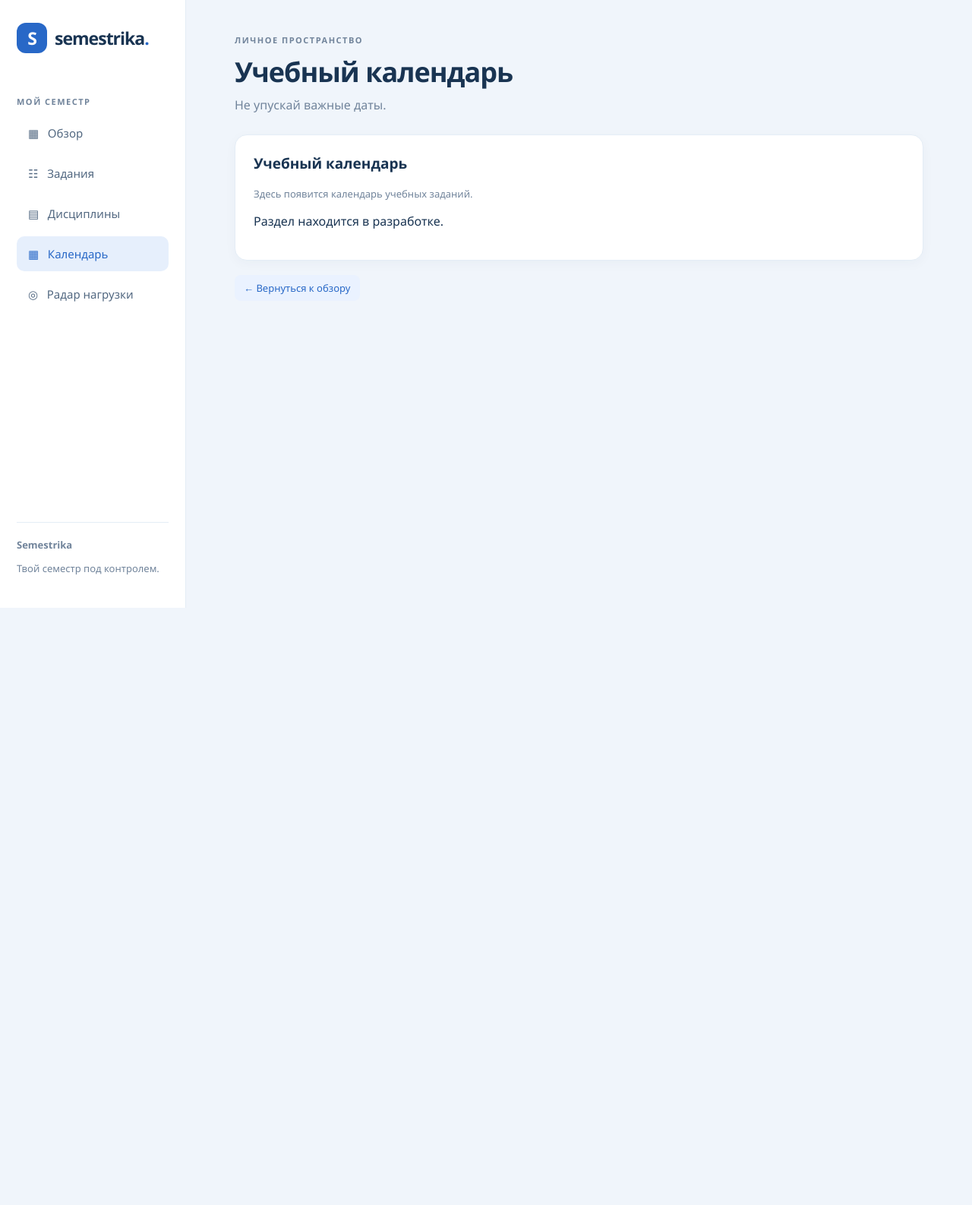
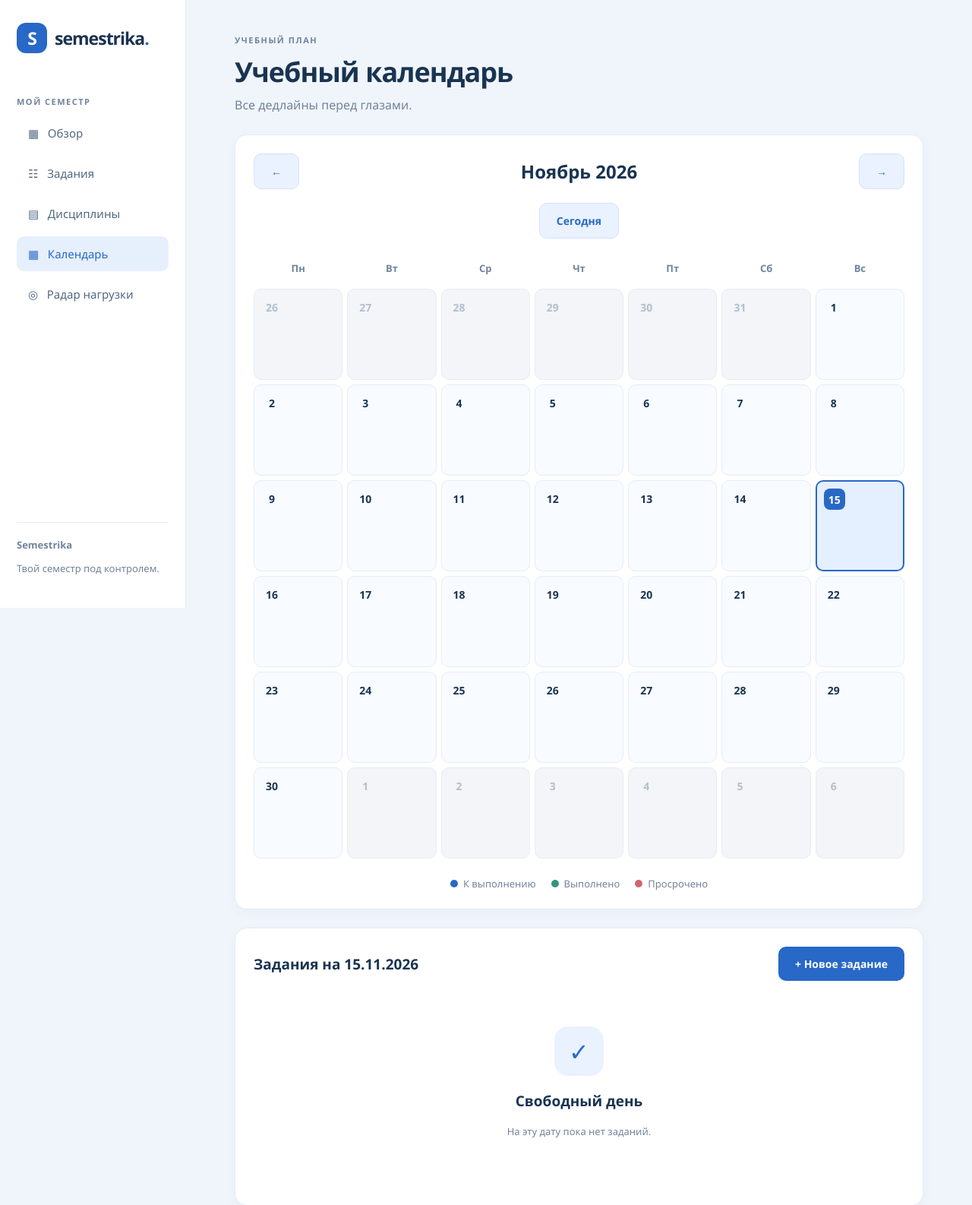
Before and after one commit to Linberg887/Semestrika, a Django app: page /calendar/ in a window 1280 px wide. Shown: the top 1586 px of the page at 76% size. Before the commit the page ends 800 px from the top, so only its background shows below. Run offline with Django 5.2, Linux system fonts and the light colour scheme; tables that the repository leaves empty hold one stand-in row (values such as "Sample post").

Commit message:
Implement interactive academic calendar

```diff
--- a/planner/static/planner/css/styles.css
+++ b/planner/static/planner/css/styles.css
@@ -696,3 +696,165 @@ h1 {
         grid-template-columns: 1fr;
     }
 }
+
+/* Учебный календарь */
+
+.calendar-toolbar {
+    display: flex;
+    justify-content: space-between;
+    align-items: center;
+    gap: 15px;
+}
+
+.calendar-toolbar h2 {
+    margin: 0;
+    font-size: 24px;
+}
+
+.calendar-today {
+    display: flex;
+    justify-content: center;
+    margin: 18px 0;
+}
+
+.calendar-scroll {
+    overflow-x: auto;
+}
+
+.calendar-grid {
+    display: grid;
+    grid-template-columns: repeat(7, minmax(0, 1fr));
+    gap: 6px;
+    min-width: 660px;
+}
+
+.weekday {
+    text-align: center;
+    color: var(--muted);
+    font-size: 13px;
+    font-weight: 600;
+    padding: 12px;
+}
+
+.calendar-day {
+    min-height: 120px;
+    padding: 9px;
+    border: 1px solid var(--border);
+    background: #f8fbff;
+    border-radius: 10px;
+    transition: background 0.2s;
+}
+
+.calendar-day:hover {
+    background: #edf4ff;
+}
+
+.calendar-day.other-month {
+    background: #f3f5f8;
+    color: #b3bfcd;
+}
+
+.calendar-day.today {
+    border: 2px solid var(--primary);
+}
+
+.calendar-day.selected-day {
+    background: #e4efff;
+    border-color: var(--primary);
+}
+
+.day-number {
+    display: grid;
+    place-items: center;
+    width: 28px;
+    height: 28px;
+    margin-bottom: 7px;
+    font-size: 14px;
+    font-weight: 600;
+    border-radius: 8px;
+}
+
+a.day-number:hover {
+    background: var(--primary);
+    color: white;
+}
+
+.today .day-number {
+    background: var(--primary);
+    color: white;
+}
+
+.calendar-task {
+    display: block;
+    padding: 6px 8px;
+    margin-bottom: 5px;
+    border-radius: 6px;
+    font-size: 11px;
+    font-weight: 600;
+    white-space: nowrap;
+    overflow: hidden;
+    text-overflow: ellipsis;
+}
+
+.calendar-task:hover {
+    filter: brightness(0.94);
+}
+
+.event-active {
+    background: #dceaff;
+    color: #2868c7;
+}
+
+.event-completed {
+    background: #dff1e9;
+    color: #25805f;
+}
+
+.event-overdue {
+    background: #fce5e9;
+    color: #bf4555;
+}
+
+.calendar-legend {
+    display: flex;
+    justify-content: center;
+    flex-wrap: wrap;
+    gap: 20px;
+    margin-top: 24px;
+    color: var(--muted);
+    font-size: 13px;
+}
+
+.calendar-legend span {
+    display: flex;
+    align-items: center;
+    gap: 7px;
+}
+
+.calendar-legend i {
+    width: 10px;
+    height: 10px;
+    border-radius: 50%;
+}
+
+.legend-active {
+    background: #2868c7;
+}
+
+.legend-completed {
+    background: #32967d;
+}
+
+.legend-overdue {
+    background: #cf6570;
+}
+
+#day-agenda .section-heading {
+    flex-wrap: wrap;
+    gap: 15px;
+    margin-bottom: 20px;
+}
+
+#day-agenda .section-heading h2 {
+    margin: 0;
+}
--- /dev/null
+++ b/planner/templates/planner/calendar.html
@@ -0,0 +1,163 @@
+
+{% extends 'planner/base.html' %}
+
+{% block title %}Учебный календарь — Semestrika{% endblock %}
+
+{% block content %}
+
+<header class="page-header">
+    <span class="eyebrow">УЧЕБНЫЙ ПЛАН</span>
+    <h1>Учебный календарь</h1>
+    <p>Все дедлайны перед глазами.</p>
+</header>
+
+<section class="panel">
+
+    <div class="calendar-toolbar">
+
+        {% if previous_month %}
+            <a class="btn-secondary"
+               href="?year={{ previous_month.year }}&month={{ previous_month.month }}">
+                ←
+            </a>
+        {% endif %}
+
+        <h2>{{ first_day|date:"F Y"|capfirst }}</h2>
+
+        {% if next_month %}
+            <a class="btn-secondary"
+               href="?year={{ next_month.year }}&month={{ next_month.month }}">
+                →
+            </a>
+        {% endif %}
+
+    </div>
+
+    <div class="calendar-today">
+        <a class="btn-secondary" href="{% url 'planner:calendar' %}">
+            Сегодня
+        </a>
+    </div>
+
+    <div class="calendar-scroll">
+
+        <div class="calendar-grid">
+
+            <div class="weekday">Пн</div>
+            <div class="weekday">Вт</div>
+            <div class="weekday">Ср</div>
+            <div class="weekday">Чт</div>
+            <div class="weekday">Пт</div>
+            <div class="weekday">Сб</div>
+            <div class="weekday">Вс</div>
+
+            {% for week in weeks %}
+                {% for day in week %}
+
+                    <div class="calendar-day
+                        {% if not day.in_month %}other-month{% endif %}
+                        {% if day.date == today %}today{% endif %}
+                        {% if day.date == selected_date %}selected-day{% endif %}">
+
+                        {% if day.in_month %}
+
+                            <a class="day-number"
+                               href="?year={{ year }}&month={{ month }}&day={{ day.date.day }}#day-agenda">
+                                {{ day.date.day }}
+                            </a>
+
+                            {% for task in day.tasks|slice:":3" %}
+
+                                <a href="{% url 'planner:task_detail' task.id %}"
+                                   title="{{ task.title }}"
+                                   class="calendar-task
+                                   {% if task.status == 'completed' %}
+                                       event-completed
+                                   {% elif task.deadline < today %}
+                                       event-overdue
+                                   {% else %}
+                                       event-active
+                                   {% endif %}">
+
+                                    {{ task.title }}
+
+                                </a>
+
+                            {% endfor %}
+
+                            {% if day.tasks|length > 3 %}
+                                <a class="muted"
+                                   href="?year={{ year }}&month={{ month }}&day={{ day.date.day }}#day-agenda">
+                                    Все задания ({{ day.tasks|length }})
+                                </a>
+                            {% endif %}
+
+                        {% else %}
+
+                            <span class="day-number">{{ day.date.day }}</span>
+
+                        {% endif %}
+
+                    </div>
+
+                {% endfor %}
+            {% endfor %}
+
+        </div>
+
+    </div>
+
+    <div class="calendar-legend">
+        <span><i class="legend-active"></i> К выполнению</span>
+        <span><i class="legend-completed"></i> Выполнено</span>
+        <span><i class="legend-overdue"></i> Просрочено</span>
+    </div>
+
+</section>
+
+<section class="panel" id="day-agenda">
+
+    <div class="section-heading">
+        <h2>Задания на {{ selected_date|date:"d.m.Y" }}</h2>
+
+        <a class="btn-primary"
+           href="{% url 'planner:task_create' %}?deadline={{ selected_date|date:'Y-m-d' }}">
+            + Новое задание
+        </a>
+    </div>
+
+    {% for task in selected_tasks %}
+
+        <div class="task">
+            <div class="task-info">
+                <a class="task-link"
+                   href="{% url 'planner:task_detail' task.id %}">
+                    <strong>{{ task.title }}</strong>
+                </a>
+
+                <p>{{ task.subject.name }}</p>
+                <p>Время выполнения: {{ task.estimated_hours }} ч.</p>
+            </div>
+
+            {% if task.status == 'completed' %}
+                <span class="green">Выполнено</span>
+            {% elif task.deadline < today %}
+                <span class="red">Просрочено</span>
+            {% else %}
+                <span class="orange">{{ task.get_status_display }}</span>
+            {% endif %}
+        </div>
+
+    {% empty %}
+
+        <div class="empty-state">
+            <div class="empty-icon">✓</div>
+            <h2>Свободный день</h2>
+            <p class="muted">На эту дату пока нет заданий.</p>
+        </div>
+
+    {% endfor %}
+
+</section>
+
+{% endblock %}
--- a/planner/views.py
+++ b/planner/views.py
@@ -5,6 +5,8 @@ from .forms import TaskForm, SubjectForm
 from django.db.models import Count, Q
 from django.db.models.deletion import ProtectedError
 from django.views.decorators.http import require_POST
+from calendar import Calendar
+from datetime import date, timedelta
 def home(request):
     today = timezone.localdate()
 
@@ -105,11 +107,78 @@ def subjects(request):
     })
 
 
+
 def calendar(request):
-    return render(request, 'planner/section.html', {
-        'title': 'Учебный календарь',
-        'description': 'Не упускай важные даты.',
-        'message': 'Здесь появится календарь учебных заданий.',
+    today = timezone.localdate()
+
+    try:
+        year = int(request.GET.get('year', today.year))
+        month = int(request.GET.get('month', today.month))
+
+        if not 1900 <= year <= 2100:
+            raise ValueError
+
+        first_day = date(year, month, 1)
+
+    except ValueError:
+        year = today.year
+        month = today.month
+        first_day = today.replace(day=1)
+
+    previous_month = (
+        first_day - timedelta(days=1)
+    ).replace(day=1)
+
+    next_month = (
+        first_day.replace(day=28) + timedelta(days=4)
+    ).replace(day=1)
+
+    default_day = today.day if (
+        year == today.year and month == today.month
+    ) else 1
+
+    try:
+        selected_date = date(
+            year, month,
+            int(request.GET.get('day', default_day))
+        )
+    except ValueError:
+        selected_date = date(year, month, default_day)
+
+    monthly_tasks = Task.objects.select_related('subject').filter(
+        deadline__gte=first_day,
+        deadline__lt=next_month
+    ).order_by('deadline', 'title')
+
+    tasks_by_date = {}
+
+    for task in monthly_tasks:
+        tasks_by_date.setdefault(task.deadline, []).append(task)
+
+    weeks = []
+
+    for week in Calendar(firstweekday=0).monthdatescalendar(year, month):
+        days = []
+
+        for current_date in week:
+            days.append({
+                'date': current_date,
+                'in_month': current_date.month == month,
+                'tasks': tasks_by_date.get(current_date, []),
+            })
+
+        weeks.append(days)
+
+    return render(request, 'planner/calendar.html', {
+        'year': year,
+        'month': month,
+        'first_day': first_day,
+        'previous_month': previous_month if previous_month.year >= 1900 else None,
+        'next_month': next_month if next_month.year <= 2100 else None,
+        'weeks': weeks,
+        'today': today,
+        'selected_date': selected_date,
+        'selected_tasks': tasks_by_date.get(selected_date, []),
     })
 
 
@@ -122,6 +191,7 @@ def radar(request):
 
 
 
+
 def task_create(request):
     if request.method == 'POST':
         form = TaskForm(request.POST)
@@ -130,12 +200,22 @@ def task_create(request):
             task = form.save()
             return redirect('planner:task_detail', task_id=task.pk)
     else:
-        form = TaskForm()
+        initial = {}
+
+        try:
+            initial['deadline'] = date.fromisoformat(
+                request.GET.get('deadline', '')
+            )
+        except ValueError:
+            pass
+
+        form = TaskForm(initial=initial)
 
     return render(request, 'planner/task_form.html', {
         'form': form,
         'title': 'Новое задание',
     })
+
 
 
 def task_detail(request, task_id):
```
